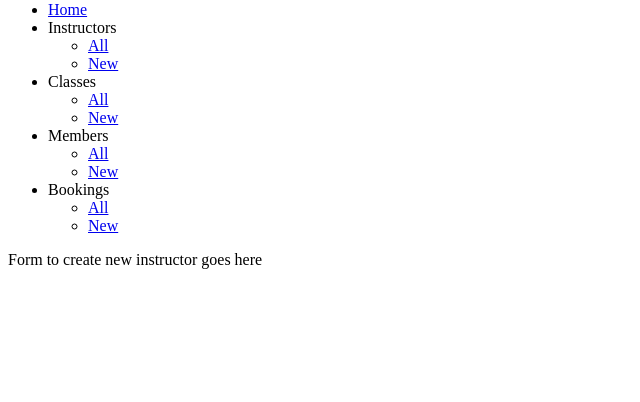
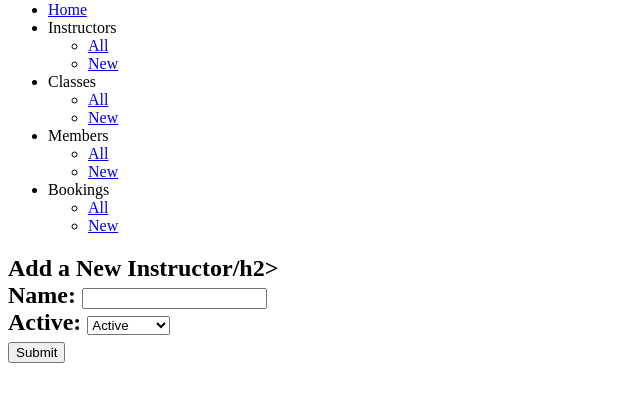
Before and after one commit to rogertmalg/gym_project, a Flask app: template templates/instructors/new.html in a window 1280 px wide. Shown: the part 79-481 px from the top of the page, without its empty margins (0-640 px from the left). Run offline with Flask 2, Linux system fonts and the light colour scheme; the template is opened without the code that fills it, so the values that code supplies are empty.

Commit message:
instructors controllers and templates working

```diff
--- a/controllers/instructors_controller.py
+++ b/controllers/instructors_controller.py
@@ -36,8 +36,9 @@ def edit_instructor(id):
 def update_instructor(id):
     name = request.form["name"]
     active = request.form["active"]
-    instructor = Instructor(name, active)
+    instructor = Instructor(name, active, id)
     instructor_repository.update(instructor)
+    return redirect("/instructors")
 
 # Delete
 @instructors_blueprint.route("/instructors/<id>/delete", methods=["POST"])
--- a/templates/instructors/new.html
+++ b/templates/instructors/new.html
@@ -1,6 +1,23 @@
 {% extends "base.html" %}
 {% block content %}
 
-Form to create new instructor goes here
+<h2>Add a New Instructor/h2>
+
+<form action="/instructors" method="POST">
+    <div>
+        <label for="name">Name:</label>
+        <input type="text" id="name" name="name">
+    </div>
+    <div>
+        <label for="active">Active:</label>
+        <select name="active" id="active">
+            <option value="True" >Active</option>
+            <option value="False">Not Active</option>
+          </select>
+    </div>
+    <div>
+        <input type="submit">
+    </div>
+</form>
 
 {% endblock %}
```
Also changed, not shown: templates/instructors/edit.html (+23 -0 lines), templates/instructors/index.html (+13 -1 lines).
